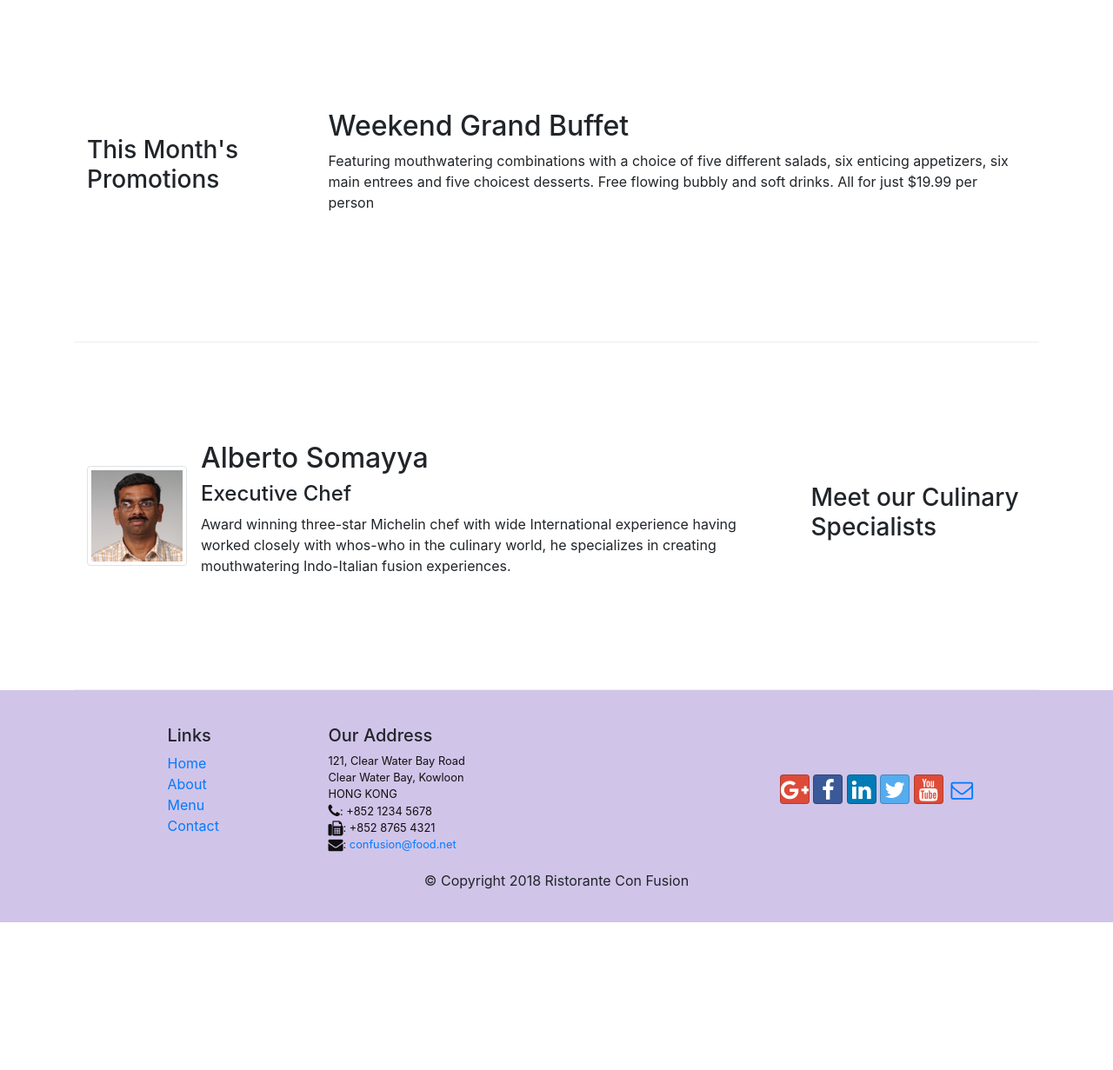
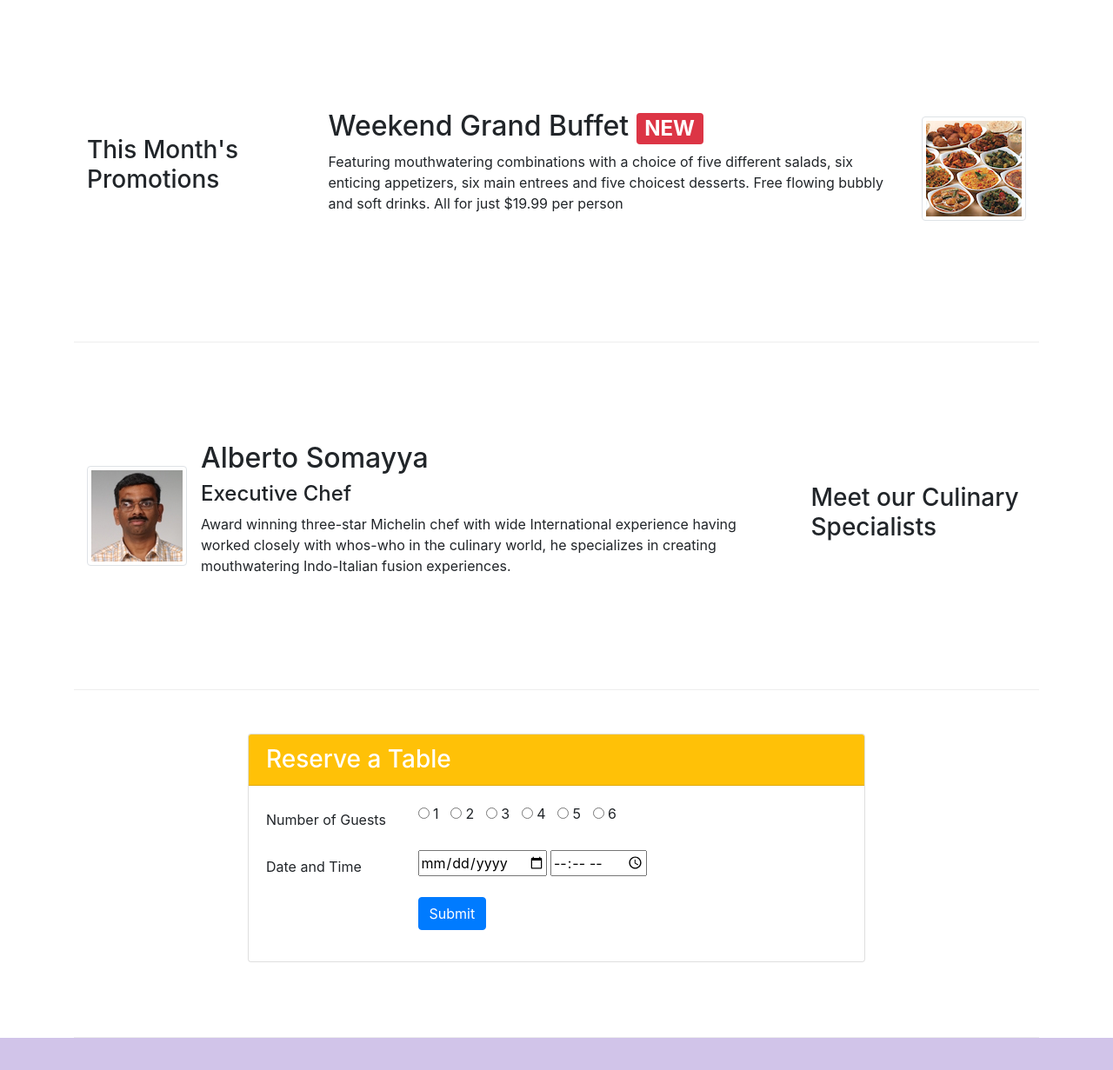
Before and after one commit to MykolaPylypets/conFusion, a website: page index.html in a window 1280 px wide. Shown: the part 740-1971 px from the top of the page at 87% size. Before the commit the page ends 1801 px from the top, so only its background shows below. Drawn offline with nearby package versions, Linux system fonts and the light colour scheme.

Commit message:
Reserve button and form, a media object, a badge

```diff
--- a/index.html
+++ b/index.html
@@ -39,9 +39,14 @@
                     <h1>Ristorante con Fusion</h1>
                     <p>We take inspiration from the World's best cuisines, and create a unique fusion experience. Our lipsmacking creations will tickle your culinary senses!</p>
                 </div>
-		<div class="col-12 col-sm align-self-center">
+		<div class="col-12 col-sm-3 align-self-center">
                     <img src="img/logo.png" class="img-fluid">
                 </div>
+		<div class="col-12 col-sm-3 align-self-center">
+		    <div class="btn-block">
+			<a role="button" class="btn btn-warning" href="#form">Reserve Table</a>
+		    </div>
+		</div>
             </div>
         </div>
     </header>
@@ -73,8 +78,13 @@
                 <h3>This Month's Promotions</h3>
             </div>
             <div class="col col-sm col-md">
-                <h2>Weekend Grand Buffet</h2>
-                <p class="d-none d-sm-block">Featuring mouthwatering combinations with a choice of five different salads, six enticing appetizers, six main entrees and five choicest desserts. Free flowing bubbly and soft drinks. All for just $19.99 per person </p>
+		    <div class="media">
+			<div class="media-body">
+				<h2 class="mt-0">Weekend Grand Buffet <span class="badge badge-danger">NEW</span></h2>
+				<p class="d-none d-sm-block">Featuring mouthwatering combinations with a choice of five different salads, six enticing appetizers, six main entrees and five choicest desserts. Free flowing bubbly and soft drinks. All for just $19.99 per person </p>
+			</div>
+			<img class="d-flex ml-3 img-thumbnail align-self-center" src="./img/buffet.png" alt="buffet">
+		    </div>
             </div>
         </div>
 
@@ -98,6 +108,42 @@
                 </div>
             </div>
         </div>
+	<div class="row row-content justify-content-center">
+	    <div class="col-12 col-sm-8">
+		    <div class="card">
+			<h3 class="card-header bg-warning text-white">Reserve a Table</h3>
+			    <div class="card-body">
+				<form id="form">
+				    <div class="form-group row">
+					<label for="guestsnumber" class="col-md-3 col-form-label">Number of Guests</label>
+					<div class="col-md-9">
+						<input type="radio" name="guestsnumber" id="guestnumber" value="1" /> 1&nbsp&nbsp
+						<input type="radio" name="guestsnumber" id="guestnumber" value="2" /> 2&nbsp&nbsp
+						<input type="radio" name="guestsnumber" id="guestnumber" value="3" /> 3&nbsp&nbsp
+						<input type="radio" name="guestsnumber" id="guestnumber" value="4" /> 4&nbsp&nbsp
+						<input type="radio" name="guestsnumber" id="guestnumber" value="5" /> 5&nbsp&nbsp
+						<input type="radio" name="guestsnumber" id="guestnumber" value="6" /> 6&nbsp&nbsp
+					</div>
+				    </div>
+				    <div class="form-group row">
+					<label for="datetime" class="col-md-3 col-form-label">Date and Time</label>
+					<div class="col-md-9">
+					    <input type="date" name="datetime" id="datetime" />
+					    <input type="time" name="datetime" id="datetime" />
+					</div>
+				    </div>
+				    <div class="form-group row">
+					<div class="offset-md-3 col-md-9">
+					    <button type="submit" class="btn btn-primary">
+						Submit
+					    </button>
+					</div>
+				    </div>
+				</form>
+			    </div>
+		    </div>
+            </div>
+	</div>
     </div>
 
     <footer class="footer">
```
